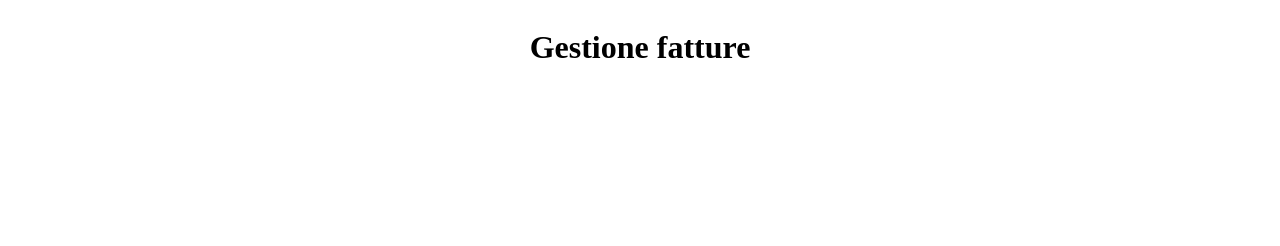
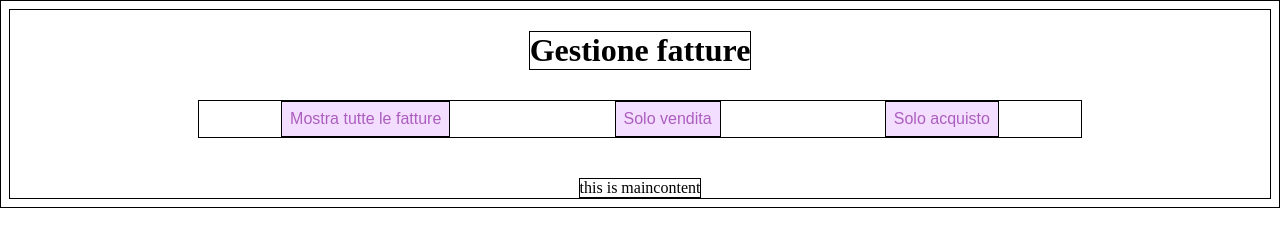
Before and after one commit to Rahjael/gestioneFatture, an Electron app: page main.html in a window 1280 px wide. Drawn offline with Linux system fonts and the light colour scheme.

Commit message:
implementing data fetch

```diff
--- a/InvoicesManager.js
+++ b/InvoicesManager.js
@@ -62,6 +62,9 @@ class InvoicesManager {
     });
   }
 
+  getAllInvoices() {
+    return this.invoices;
+  }
 
 
 
--- a/main.css
+++ b/main.css
@@ -1,11 +1,37 @@
 
 
 * {
+  border: 1px solid black;
 
 }
 
-
 body {
   display: flex;
-  justify-content: center;
+  flex-flow: column nowrap;
+  align-items: center;
 }
+
+
+.mainTopMenuButton {
+  background: rgb(244, 222, 255);
+  color: rgb(171, 94, 190);
+  padding: 1vh;
+  font-size: 2vh;
+}
+
+
+
+
+
+
+#mainTopMenu {
+  display: flex;
+  flex-flow: row nowrap;
+  width: 70%;
+  justify-content: space-around;
+  margin: 1vh 0vh 5vh 0vh;
+}
+
+#mainTable {
+  visibility: hidden;
+}
--- a/main.html
+++ b/main.html
@@ -10,11 +10,60 @@
 <body>
   <h1 id="mainTitle">Gestione fatture</h1>
 
+  <div id="mainTopMenu">this is maintopmenu</div>
+  <div id="mainContent">this is maincontent</div>
 
 
 
 
 
 
+
+
+
+
+
+
+
+
+
+
+
+  <script>
+    // TOP MENU HANDLER
+    let mainTopMenu = document.querySelector('#mainTopMenu');
+    mainTopMenu.innerHTML = '';
+
+    const buttons = ['Mostra tutte le fatture', 'Solo vendita', 'Solo acquisto'];
+
+    for(button of buttons) {
+      const newButton = document.createElement('button');
+      newButton.className = 'mainTopMenuButton';
+      newButton.innerText = button;
+      mainTopMenu.appendChild(newButton);
+    }
+
+    for(button of mainTopMenu.children) {
+      button.addEventListener( 'click', () => {
+        document.querySelector('#mainContent').innerText = Math.floor(Math.random() * 100);
+      })
+    }
+  </script>
+
+  <script>
+    // CONTENT HANDLER
+    const { ipcRenderer } = require('electron');
+
+    // TODO finish this, currently testing fetching
+
+    let invoices;
+
+    ipcRender.on('')
+
+
+
+  </script>
+
+
 </body>
 </html>
```
Also changed, not shown: main.js (+12 -0 lines), mainmenu.js (added).
